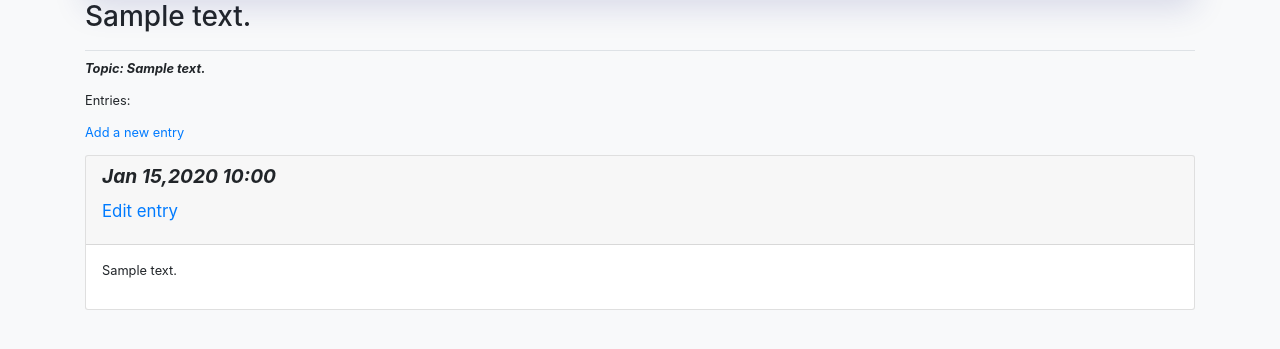
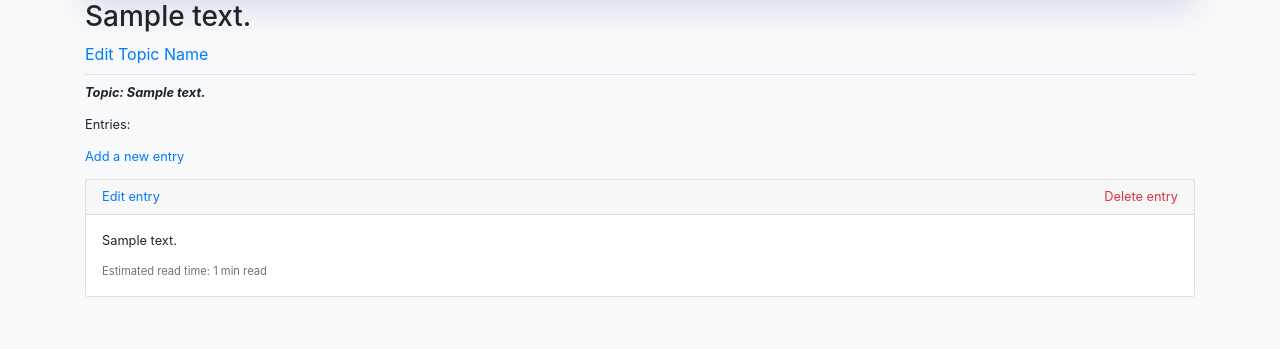
Before and after one commit to omofarmerlarry/learning_log, a Django app: page /topics/1/ in a window 1280 px wide. Shown: the part 74-423 px from the top of the page. Run offline with Django 5.2, Linux system fonts and the light colour scheme; a user stored in the database is signed in; tables that the repository leaves empty hold one stand-in row (values such as "Sample post"); some libraries are stand-ins or nearby versions.

Commit message:
Extra features such as: 1.Markdown Rendering & Custom Filter 2.Estimated Read-Time Logic 3.Secure "Delete Entry" Workflow 4.Password Reset Infrastructure 5.Email Verification System 6.Editing Topic Name

```diff
--- a/learning_log/settings.py
+++ b/learning_log/settings.py
@@ -25,7 +25,7 @@ BASE_DIR = Path(__file__).resolve().parent.parent
 SECRET_KEY = 'django-insecure-e9*twkfw+zu2kt*4sq_gg9qa0(0tancpo^34(dlunpcy0=_yxk'
 
 # SECURITY WARNING: don't run with debug turned on in production!
-DEBUG = False
+DEBUG = True
 
 ALLOWED_HOSTS = ['learning-log-1234.onrender.com', 'localhost', '127.0.0.1']
 
--- a/learning_logs/models.py
+++ b/learning_logs/models.py
@@ -1,5 +1,7 @@
 from django.db import models
 from django.contrib.auth.models import User
+import math
+
 class Topic(models.Model):
     text= models.CharField(max_length=200)
     date_added = models.DateTimeField(auto_now_add=True)
@@ -11,6 +13,10 @@ class Entry(models.Model):
     topic = models.ForeignKey(Topic,on_delete=models.CASCADE)
     text = models.TextField()
     date = models.DateTimeField(auto_now_add=True)
+    def read_time(self):
+        word_count=len(self.text.split())
+        minutes = math.ceil(word_count / 200)
+        return max(minutes, 1)
 
     class Meta:
         verbose_name_plural = "Entries"
--- a/learning_logs/templates/learning_logs/topic.html
+++ b/learning_logs/templates/learning_logs/topic.html
@@ -1,26 +1,34 @@
 {% extends 'learning_logs/base.html' %}
+{% load custom_filters %}
     {% block page_header %}
     <h3>
         {{topic}}
     </h3>
+<a href="{% url 'learning_logs:edit_topic' topic.id %}">Edit Topic Name</a>
 {% endblock page_header%}
 {% block content %}
 <div class="scaled-page">
 <b><i><p>Topic: {{topic.text}}</p></i></b>
     <p>Entries:</p>
-   <p><a href="{%url 'learning_logs:new_entry' topic.id %}">Add a new entry</a></p>
+   <p><a href="{% url 'learning_logs:new_entry' topic.id %}">Add a new entry</a></p>
         {% for entry in entries %}
-        <div class=" card mb-3">
-                <h4 class="card-header">
-                    <b><i><p>{{entry.date|date:'M d,Y H:i'}}</p></i></b>
-                    <small><p><a href="{%url 'learning_logs:edit_entry' entry.id %}">Edit entry</a></p></small>
-                </h4>
+        <div class="card mb-3">
+            <h4 class="card-header d-flex align-items-center">
+                <span><b><i>{{ entry.date_added|date:'M d, Y H:i' }}</i></b></span>
+                <small class="ms-3" style="font-size: 1.0rem">
+                    <a href="{% url 'learning_logs:edit_entry' entry.id %}">Edit entry</a>
+                </small>
+                <small class="ml-auto" style="font-size: 1.0rem" >
+                    <a href="{% url 'learning_logs:delete_entry' entry.id %}" class="text-danger">Delete entry</a>
+                </small>
+            </h4>
             <div class="card-body">
-            {{ entry.text|linebreaks }}
+                {{ entry.text|markdown_format|safe }}
+                <small class="text-muted">Estimated read time: {{ entry.read_time }} min read</small>
             </div>
          </div>
-        {%empty%}
-            <li>There are no entries for this topic yet.</li>
-        {%endfor%}
+        {% empty %}
+            <p>There are no entries for this topic yet.</p>
+        {% endfor %}
      </div>
 {% endblock %}
--- /dev/null
+++ b/learning_logs/templatetags/custom_filters.py
@@ -0,0 +1,8 @@
+from django import template
+import markdown
+
+register=template.Library()
+
+@register.filter(name='markdown_format')
+def markdown_format(text):
+    return markdown.markdown(text, extensions=['extra', 'codehilite'])
--- a/learning_logs/urls.py
+++ b/learning_logs/urls.py
@@ -9,4 +9,8 @@ urlpatterns = [
     path('new_topic/', views.new_topic, name='new_topic'),
     path('new_entry/<int:topic_id>/', views.new_entry, name='new_entry'),
     path('edit_entry/<int:entry_id>/', views.edit_entry, name='edit_entry'),
+    path('edit_topic/<int:topic_id>',views.edit_topic,name='edit_topic'),
+    path('delete_entry/<int:entry_id>/', views.delete_entry,name='delete_entry'),
+    path('accounts/activate/<str:uidb64>/<str:token>', views.activate_account,name='actiavte')
+
 ]
--- a/learning_logs/views.py
+++ b/learning_logs/views.py
@@ -1,9 +1,19 @@
 # Create your views here.
+from multiprocessing import context
+
+from django.contrib.auth.forms import UserCreationForm
+from django.db.models.fields import return_None
 from django.shortcuts import render,redirect
 from learning_logs.models import Topic, Entry
 from .forms import TopicForm,EntryForm
 from django.contrib.auth.decorators import login_required
 from django.http import Http404
+from django.contrib.auth.tokens import default_token_generator
+from django.utils.http import urlsafe_base64_encode, urlsafe_base64_decode
+from django.utils.encoding import force_bytes, force_str
+from django.core.mail import send_mail
+from django.template.loader import render_to_string
+from django.contrib.auth.models import User
 def index(request):
     return render(request, 'learning_logs/index.html')
 @login_required
@@ -69,3 +79,74 @@ def edit_entry(request,entry_id):
             return redirect('learning_logs:topic',topic_id)
     context={'entry':entry,'topic':topic, 'form':form}
     return render(request, 'learning_logs/edit_entry.html',context)
+
+@login_required
+def edit_topic(request,topic_id):
+    topic=Topic.objects.get(id=topic_id)
+
+    if request.user != topic.owner:
+        raise Http404
+
+    if request.method != 'POST':
+        form=TopicForm(instance=topic)
+
+    else:
+        form=TopicForm(instance=topic, data=request.POST)
+        if form.is_valid():
+            form.save()
+            return redirect('learning_logs:topic',topic_id=topic.id)
+
+    context={'topic':topic, 'form':form}
+    return render(request,'learning_logs/edit_topic.html',context)
+
+@login_required
+def delete_entry(request,entry_id):
+    entry=Entry.objects.get(id=entry_id)
+    topic=entry.topic
+    if request.user != topic.owner:
+         raise Http404
+
+    if request.method == 'POST':
+        entry.delete()
+        return redirect('learning_logs:topic', topic_id=topic.id)
+
+    context= { 'entry':entry, 'topic':topic }
+    return render(request,'learning_logs/delete_entry.html',context)
+
+def register(request):
+    if request.method =='POST':
+        form=UserCreationForm(request.POST)
+        if form.is_valid():
+            user=form.save(commit=False)
+            user.is_active=False
+            user.save()
+
+            token=default_token_generator.make_token(user)
+            uid=urlsafe_base64_encode(force_bytes(user.pk))
+
+            activation_link=request.build.absolute_url(f'/accounts/activate/{uid}/{token}/')
+
+            send_mail(
+                subject="Activate Your Learning Log Account",
+                message=f"Hi,I'm Oba from learning Logs! Please click the link below to verify your account: \n\n{activation_link}",
+               from_email='admin@learninglog.com',
+                recipient_list=[user.email],)
+
+            return render(request, 'registration/activation_pending.html')
+    else:
+        form=UserCreationForm()
+    return render(request,'registration/register.html',{'form':form})
+
+def activate_account(request, uidb64, token):
+    try:
+        uid = force_str(urlsafe_base64_decode(uidb64))
+        user = User.objects.get(pk=uid)
+    except (TypeError, ValueError, OverflowError, User.DoesNotExist):
+        user = None
+
+    if user is not None and default_token_generator.check_token(user, token):
+        user.is_active = True
+        user.save()
+        return render(request, 'registration/activation_success.html')
+    else:
+        return render(request, 'registration/activation_invalid.html')
```
Also changed, not shown: learning_logs/templates/learning_logs/activation_invalid.html (added, +8 -0 lines), learning_logs/templates/learning_logs/activation_pending.html (added, +10 -0 lines), learning_logs/templates/learning_logs/activation_success.html (added, +9 -0 lines), learning_logs/templates/learning_logs/delete_entry.html (added, +20 -0 lines), learning_logs/templates/learning_logs/edit_topic.html (added, +12 -0 lines), learning_logs/templates/learning_logs/topics.html (+71 -13 lines), learning_logs/templatetags/__init__.py (added).
